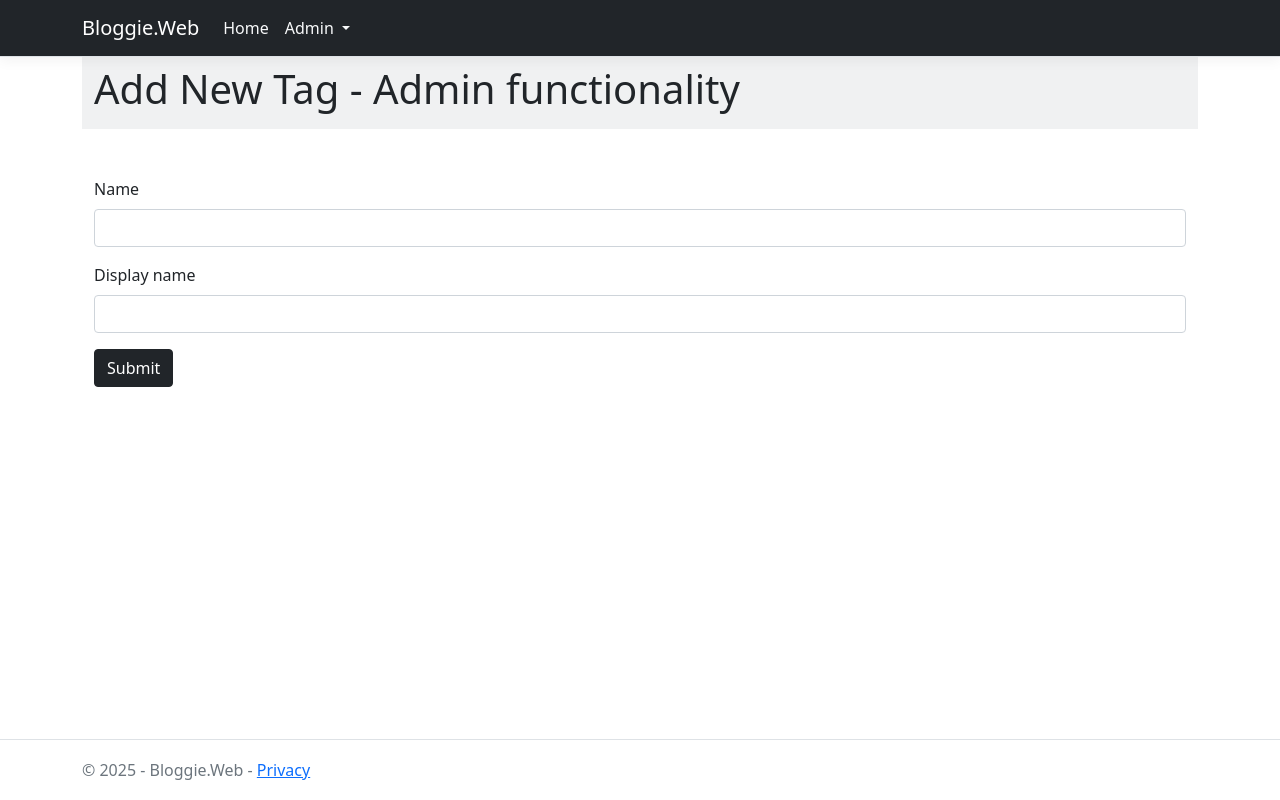
After one commit to SimonB87/.netProjectBlog, an ASP.NET Core app: template Bloggie/Bloggie.Web/Views/AdminTags/Add.cshtml in a window 1280 px wide. The commit adds this page. Run offline with ASP.NET Core 8, Linux system fonts and the light colour scheme; the template is opened without the code that fills it, so the values that code supplies are empty; style sheets or scripts are compiled from the project's sources.

Commit message:
Add Tag functionality

```diff
--- /dev/null
+++ b/Bloggie/Bloggie.Web/Views/AdminTags/Add.cshtml
@@ -0,0 +1,31 @@
+@*
+    For more information on enabling MVC for empty projects, visit https://go.microsoft.com/fwlink/?LinkID=397860
+*@
+@{
+}
+
+<div class="bg-secondary bg-opacity-10 py-2">
+    <div class="container">
+        <h1>Add New Tag - Admin functionality</h1>
+    </div>
+</div>
+
+<div class="container py-5">
+    <form method="post">
+
+        <div class="mb-3">
+            <label class="form-label" for="name">Name</label>
+            <input type="text" class="form-control" id="name" />
+        </div>
+
+        <div class="mb-3">
+            <label class="form-label" for="displayName">Display name</label>
+            <input type="text" class="form-control" id="displayName" />
+        </div>
+
+        <div class="mb-3">
+            <button type="submit" class="btn btn-dark">Submit</button>
+        </div>
+
+    </form>
+</div>
--- a/Bloggie/Bloggie.Web/Views/Shared/_Layout.cshtml
+++ b/Bloggie/Bloggie.Web/Views/Shared/_Layout.cshtml
@@ -10,8 +10,8 @@
 </head>
 <body>
     <header>
-        <nav class="navbar navbar-expand-sm navbar-toggleable-sm navbar-dark bg-dark border-bottom box-shadow mb-3">
-            <div class="container-fluid">
+        <nav class="navbar navbar-expand-sm navbar-toggleable-sm navbar-dark bg-dark border-bottom box-shadow">
+            <div class="container">
                 <a class="navbar-brand" asp-area="" asp-controller="Home" asp-action="Index">Bloggie.Web</a>
                 <button class="navbar-toggler" type="button" data-bs-toggle="collapse" data-bs-target=".navbar-collapse" aria-controls="navbarSupportedContent"
                         aria-expanded="false" aria-label="Toggle navigation">
@@ -27,7 +27,14 @@
                                 Admin
                             </a>
                             <ul class="dropdown-menu">
-                                <li><a class="dropdown-item" href="#">Add Tag</a></li>
+                                <li>
+                                    <a class="dropdown-item"
+                                        asp-area=""
+                                        asp-controller="AdminTags"
+                                        asp-action="Add">
+                                        Add Tag
+                                    </a>
+                                </li>
                             </ul>
                         </li>
                     </ul>
```
Also changed, not shown: Bloggie/Bloggie.Web/Controllers/AdminTagsController.cs (added, +13 -0 lines), 9 other files.
